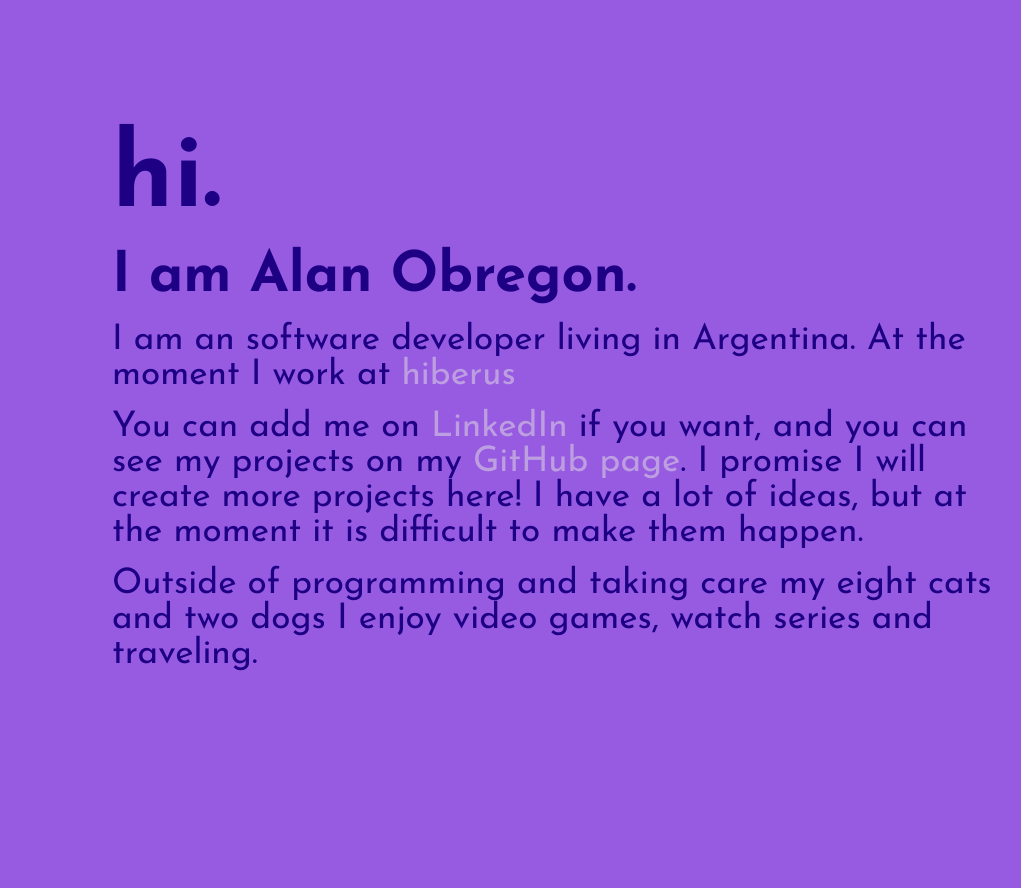
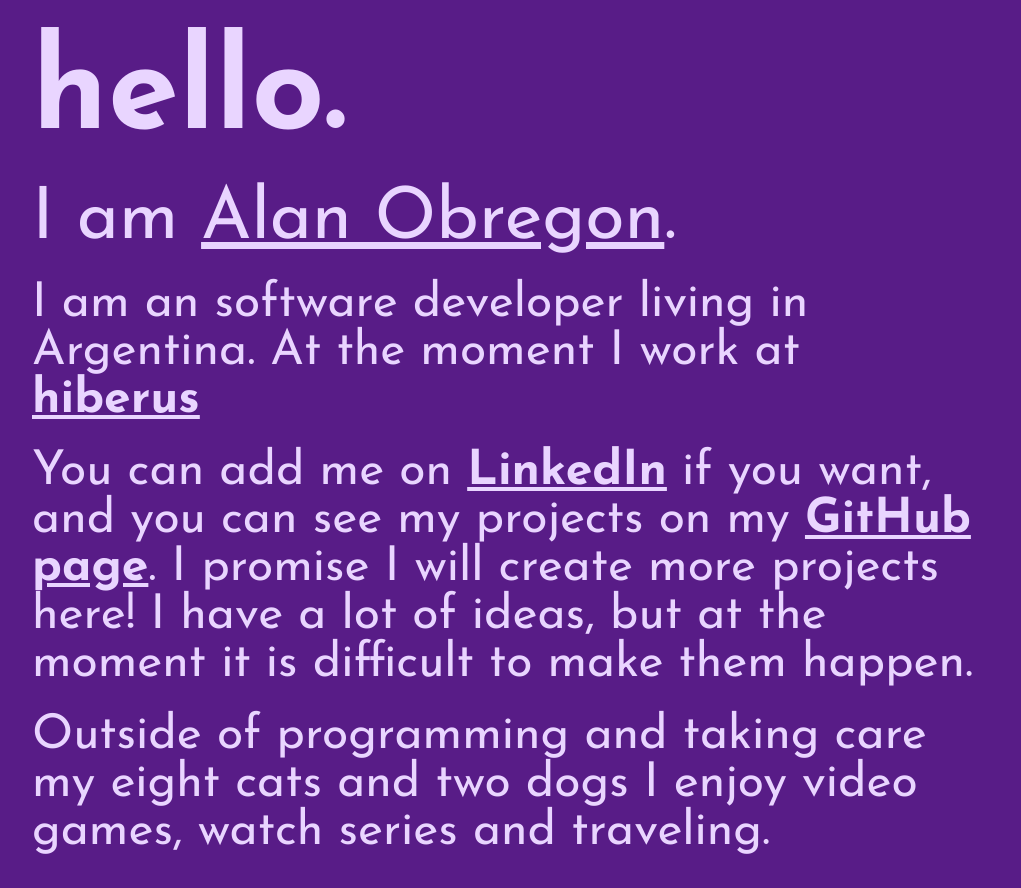
Before and after one commit to alanobregon/portfolio, a Next.js app: page / in a window 1280 px wide. Shown: the whole page, without its empty margins (48-1069 px from the left). Before the commit the page ends 800 px from the top, so only its background shows below. Built offline with nearby package versions, Linux system fonts and the light colour scheme.

Commit message:
add tailwind. delete css files and add classes in page

```diff
--- /dev/null
+++ b/postcss.config.js
@@ -0,0 +1,6 @@
+module.exports = {
+  plugins: {
+    tailwindcss: {},
+    autoprefixer: {},
+  },
+}
--- a/src/app/globals.css
+++ b/src/app/globals.css
@@ -1,42 +1,3 @@
-:root {
-  --background: #965BE1;
-  --foreground: #1E0085;
-}
-
-@media (prefers-color-scheme: dark) {
-  :root {
-    --background: #1E0085;
-    --foreground: #965BE1;
-  }
-}
-
-html,
-body {
-  max-width: 100vw;
-  overflow-x: hidden;
-}
-
-body {
-  color: var(--foreground);
-  background: var(--background);
-  font-family: Arial, Helvetica, sans-serif;
-  -webkit-font-smoothing: antialiased;
-  -moz-osx-font-smoothing: grayscale;
-}
-
-* {
-  box-sizing: border-box;
-  padding: 0;
-  margin: 0;
-}
-
-a {
-  color: #BD9FE1;
-  text-decoration: none;
-}
-
-@media (prefers-color-scheme: dark) {
-  html {
-    color-scheme: dark;
-  }
-}
+@tailwind base;
+@tailwind components;
+@tailwind utilities;
--- a/src/app/page.module.css
+++ /dev/null
@@ -1,56 +0,0 @@
-.main {
-  padding: 7rem 3rem;
-  display: flex;
-  flex-direction: column;
-  justify-content: space-between;
-  height: 100vh;
-}
-
-.hello {
-  font-size: 5rem;
-  font-weight: bold;
-}
-
-.whoami {
-  font-size: 3rem;
-}
-
-.description {
-  font-size: 1.8rem;
-}
-
-@media (min-width: 768px) {
-  .main {
-    padding: 6rem 4rem;
-  }
-
-  .hello {
-    font-size: 6.5rem;
-  }
-
-  .whoami {
-    font-size: 3.5rem;
-  }
-
-  .description {
-    font-size: 2.2rem;
-  }
-}
-
-@media (min-width: 1024px) {
-  .main {
-    padding: 8rem 13rem 8rem 6rem;
-  }
-}
-
-@media (min-width: 1220px) {
-  .main {
-    padding: 8rem 13rem 8rem 10rem;
-  }
-}
-
-@media (min-width: 1440px) {
-  .main {
-    padding: 8rem 40rem 8rem 10rem;
-  }
-}
--- a/src/app/page.tsx
+++ b/src/app/page.tsx
@@ -1,51 +1,30 @@
-import styles from "./page.module.css";
-
 export default function Home() {
   return (
-    <div className={styles.main}>
-      <h2 className={styles.hello}>
-        hi.
+    <div className="p-8 bg-purple-900 text-purple-200 flex flex-col justify-evenly min-h-dvh md:gap-6 xl:pl-20 xl:pr-64 2xl:pl-40 2xl:pr-96">
+      <h2 className="text-7xl md:text-8xl xl:text-9xl font-bold">
+        hello.
       </h2>
 
-      <h1 className={styles.whoami}>
-        I am Alan Obregon.
+      <h1 className="text-4xl md:text-6xl xl:text-7xl">
+        I am <span className="underline">Alan Obregon</span>.
       </h1>
 
-      <p className={styles.description}>
+      <p className="text-2xl md:text-4xl xl:text-5xl">
         I am an software developer living in Argentina.
-        At the moment I work at <a href="https://www.hiberus.com/">hiberus</a>
+        At the moment I work at <a className="font-bold underline hover:bg-purple-700" target="_blank" href="https://www.hiberus.com/">hiberus</a>
       </p>
 
-      <p className={styles.description}>
-        You can add me on <a href="https://www.linkedin.com/in/alanobregon49/">LinkedIn</a> if you want,
-        and you can see my projects on my <a href="https://github.com/alanobregon">GitHub page</a>.
+      <p className="text-2xl md:text-4xl xl:text-5xl">
+        You can add me on <a className="font-bold underline hover:bg-purple-700" target="_blank" href="https://www.linkedin.com/in/alanobregon49/">LinkedIn</a> if you want,
+        and you can see my projects on my <a className="font-bold underline hover:bg-purple-700" target="_blank" href="https://github.com/alanobregon">GitHub page</a>.
         I promise I will create more projects here! I have a lot of ideas,
         but at the moment it is difficult to make them happen.
       </p>
 
-      <p className={styles.description}>
+      <p className="text-2xl md:text-4xl xl:text-5xl">
         Outside of programming and taking care my eight cats and two dogs
         I enjoy video games, watch series and traveling.
       </p>
-
-      {/* <p className={styles.description}>
-        I am an independent software developer currently based in Singapore.
-        I am the creator of the JavaScript framework Vue.js and the frontend build tool Vite.
-        Most of my work is open source and publicly available on GitHub.
-        If you happen to benefit from my OSS work, you can support me financially via GitHub Sponsors.
-      </p>
-
-      <p className={styles.description}>
-        You can follow me on X / Twitter where I mostly post about Vue and frontend technologies.
-        If you happen to speak Chinese, my Chinese name is 尤雨溪 (yóu yǔ xī) and
-        I have a Chinese-only X / Twitter alt for non-tech-focused musings.
-      </p>
-
-      <p className={styles.description}>
-        Outside of programming and helping my wife take care of our two kids,
-        I enjoy video games (soulsborne & roguelikes are my favorite),
-        karaoke, Japanese food, UFC/NBA/F1, and collecting watches.
-      </p> */}
     </div>
   );
 }
--- /dev/null
+++ b/tailwind.config.js
@@ -0,0 +1,15 @@
+/** @type {import('tailwindcss').Config} */
+module.exports = {
+  content: [
+    "./app/**/*.{js,ts,jsx,tsx,mdx}",
+    "./pages/**/*.{js,ts,jsx,tsx,mdx}",
+    "./components/**/*.{js,ts,jsx,tsx,mdx}",
+
+    // Or if using `src` directory:
+    "./src/**/*.{js,ts,jsx,tsx,mdx}",
+  ],
+  theme: {
+    extend: {},
+  },
+  plugins: [],
+}
```
Also changed, not shown: package.json (+7 -4 lines), 1 other file (tests, documents, lock files or other folders).
